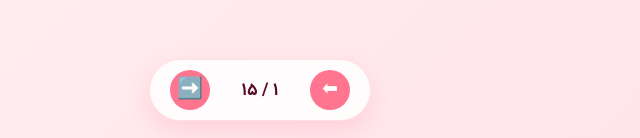
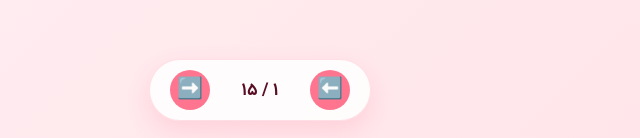
Before and after one commit to xman-jpg/powerpoint, a plain HTML site: page index.html in a window 1280 px wide. Shown: the part 659-797 px from the top of the page, 380-1020 px from the left. Drawn offline with Linux system fonts and the light colour scheme.

Commit message:
Update index.html

```diff
--- a/index.html
+++ b/index.html
@@ -681,7 +681,7 @@
 
         // Fix button inner text for layout arrow consistency in RTL
         nextBtn.innerText = '➡️';
-        prevBtn.innerText = '⬅';
+        prevBtn.innerText = '⬅️';
 
         function updateSlides() {
             slides.forEach((slide, index) => {
```
